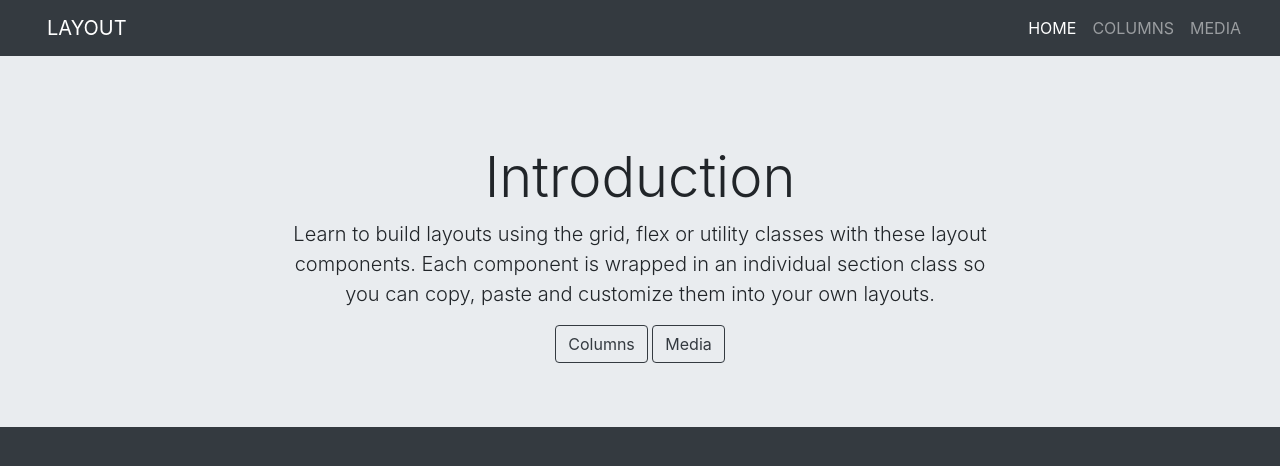
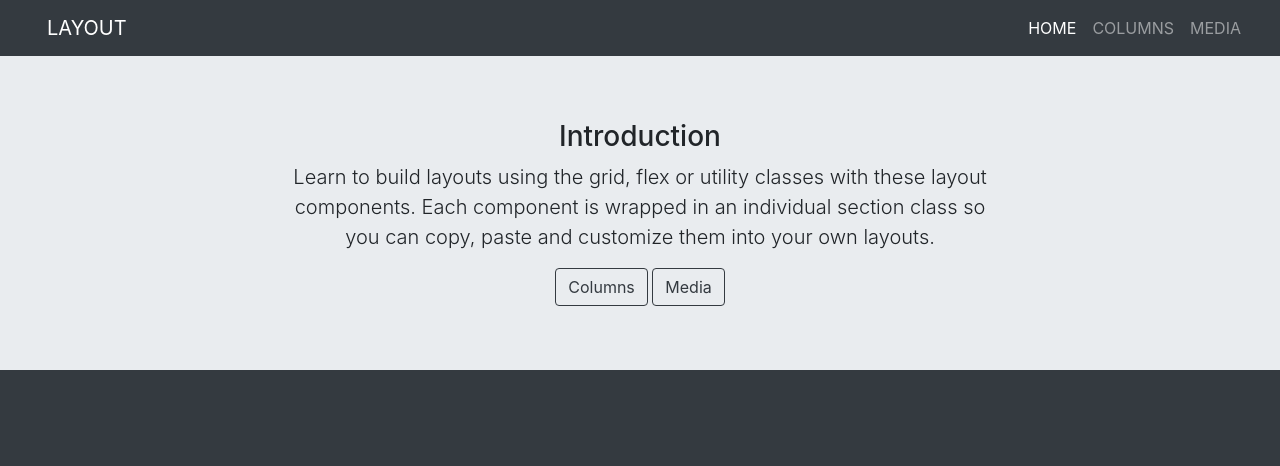
Before and after one commit to Dsharma143/my_Repo, a plain HTML site: page index.html in a window 1280 px wide. Drawn offline with nearby package versions, Linux system fonts and the light colour scheme.

Commit message:
Remove Class in Index.html

```diff
--- a/index.html
+++ b/index.html
@@ -43,7 +43,7 @@
         <div class="container text-center">
           <div class="row justify-content-center">
             <div class="col-11 col-sm-10 col-md-8 animated fadeInUp">
-              <h3 class="display-4 pt-4 text-center">Introduction</h3>
+              <h3>Introduction</h3>
               <p class="lead">
                 Learn to build layouts using the grid, flex or utility classes with these layout components. Each component is wrapped in an
                 individual section class so you can copy, paste and customize them into your own layouts.
```
